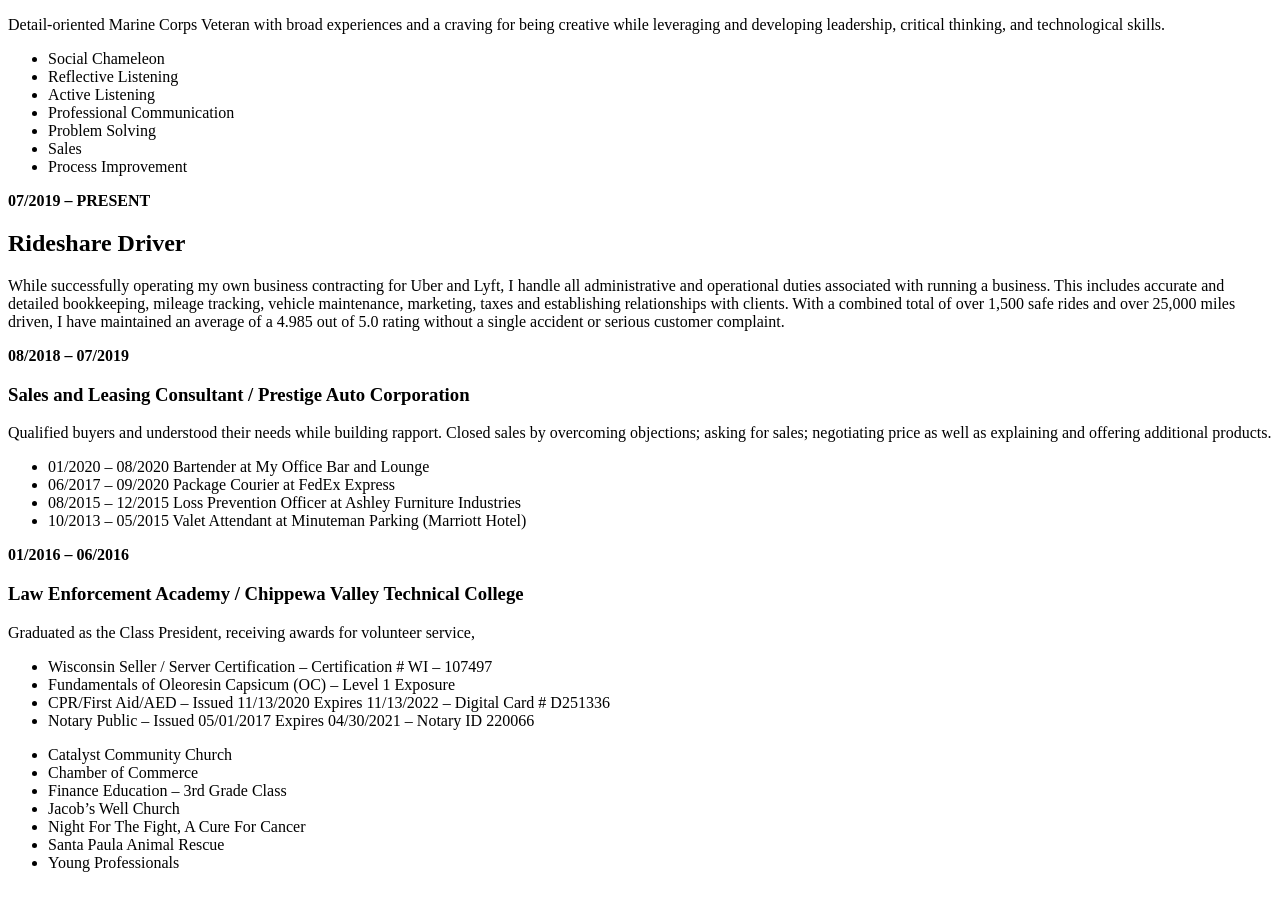
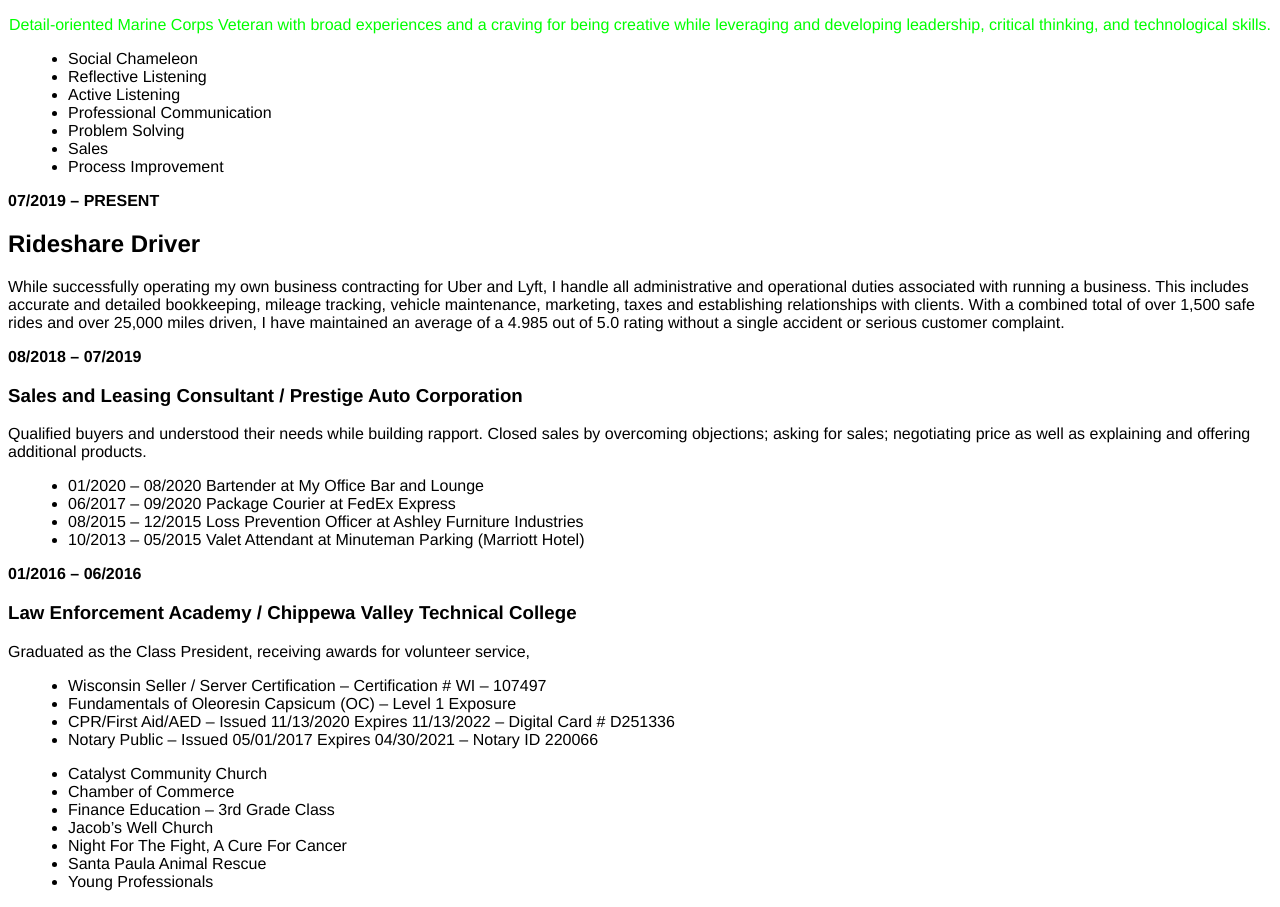
Before and after one commit to dstorbergjr/Resume, a plain HTML site: page index.html in a window 1280 px wide. Drawn offline with Linux system fonts and the light colour scheme.

Commit message:
Styling examples

```diff
--- /dev/null
+++ b/index.css
@@ -0,0 +1,16 @@
+body {
+  font-family:'Franklin Gothic Medium', 'Arial Narrow', Arial, sans-serif
+}
+
+h2 {
+  font-family: "Helvetica"
+}
+
+li {
+  margin-left: 20px;
+}
+
+.summary > p {
+  text-align: center;
+  color: rgba(0, 255, 0, 1);
+}
--- a/index.html
+++ b/index.html
@@ -2,13 +2,14 @@
 <html>
   <head>
     <title>Daniel Storberg Jr Resume</title>
+    <link rel="stylesheet" href="./index.css" />
   </head>
   <body>
-    <div class="summary">
+    <div id="summary" class="summary">
       <p>Detail-oriented Marine Corps Veteran with broad experiences and a craving for being creative while leveraging and developing leadership, critical thinking, and technological skills.</p>
     </div>
     <div class="skills">
-      <ul>
+      <ul class="less-spacing">
         <li>Social Chameleon</li>
         <li>Reflective Listening</li>
         <li>Active Listening</li>
```
